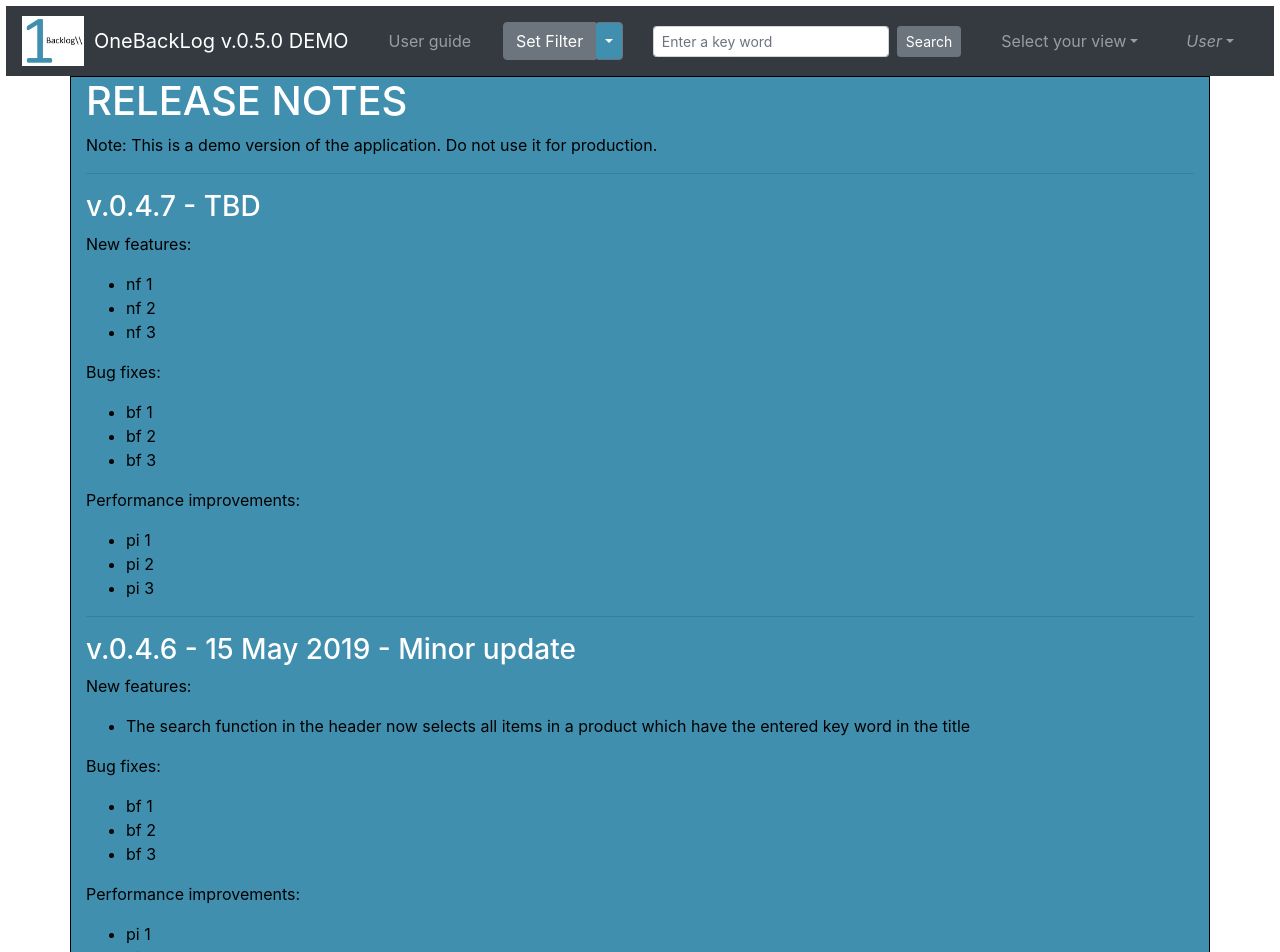
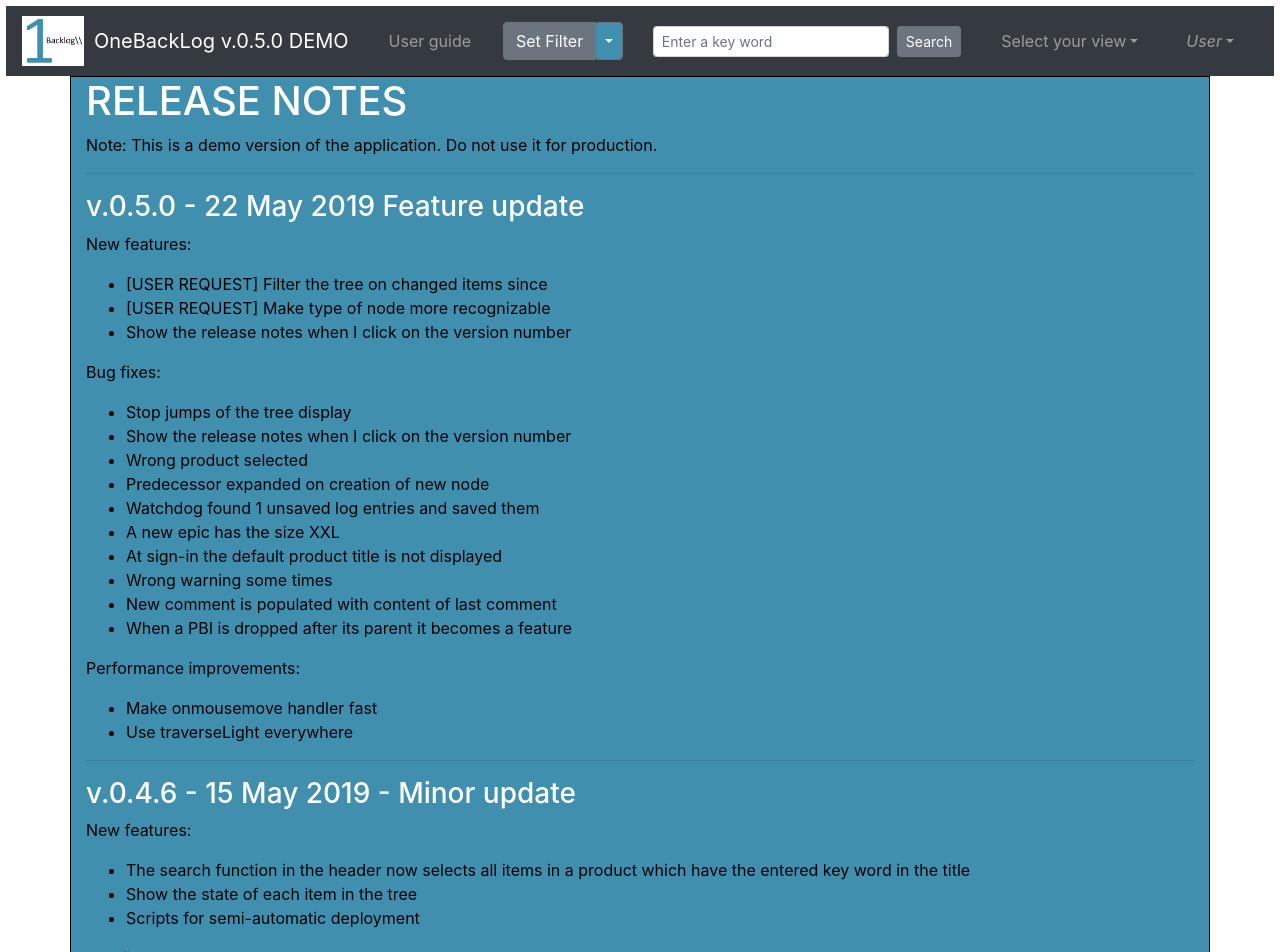
Before and after one commit to ErikVerheul/OneBacklog, a Vue app: page /rel-notes in a window 1280 px wide. Shown: the top 952 px of the page. Built offline with nearby package versions, Linux system fonts and the light colour scheme.

Commit message:
Update to v.0.5.0 DEMO

```diff
--- a/src/components/rel-notes/rel-notes.vue
+++ b/src/components/rel-notes/rel-notes.vue
@@ -5,42 +5,49 @@
 				<h1>RELEASE NOTES</h1>
 				<p v-if=this.$store.state.demo>Note: This is a demo version of the application. Do not use it for production.</p>
 				<hr>
-				<h3>v.0.4.7 - TBD</h3>
+				<h3>v.0.5.0 - 22 May 2019 Feature update</h3>
 				<p>New features:</p>
 				<ul>
-					<li>nf 1</li>
-					<li>nf 2</li>
-					<li>nf 3</li>
+					<li>[USER REQUEST] Filter the tree on changed items since</li>
+					<li>[USER REQUEST] Make type of node more recognizable</li>
+					<li>Show the release notes when I click on the version number</li>
 				</ul>
 				<p>Bug fixes:</p>
 				<ul>
-					<li>bf 1</li>
-					<li>bf 2</li>
-					<li>bf 3</li>
+					<li>Stop jumps of the tree display</li>
+					<li>Show the release notes when I click on the version number</li>
+					<li>Wrong product selected</li>
+					<li>Predecessor expanded on creation of new node</li>
+					<li>Watchdog found 1 unsaved log entries and saved them</li>
+					<li>A new epic has the size XXL</li>
+					<li>At sign-in the default product title is not displayed</li>
+					<li>Wrong warning some times</li>
+					<li>New comment is populated with content of last comment</li>
+					<li>When a PBI is dropped after its parent it becomes a feature</li>
 				</ul>
 				<p>Performance improvements:</p>
 				<ul>
-					<li>pi 1</li>
-					<li>pi 2</li>
-					<li>pi 3</li>
+					<li>Make onmousemove handler fast</li>
+					<li>Use traverseLight everywhere</li>
 				</ul>
 				<hr>
 				<h3>v.0.4.6 - 15 May 2019 - Minor update</h3>
 				<p>New features:</p>
 				<ul>
 					<li>The search function in the header now selects all items in a product which have the entered key word in the title</li>
+					<li>Show the state of each item in the tree</li>
+					<li>Scripts for semi-automatic deployment</li>
 				</ul>
 				<p>Bug fixes:</p>
 				<ul>
-					<li>bf 1</li>
-					<li>bf 2</li>
-					<li>bf 3</li>
+					<li>Removed nodes reappear in new session</li>
+					<li>Sometimes the title does not update in the tree</li>
+					<li>Feature erroneously displayed as leaf</li>
 				</ul>
 				<p>Performance improvements:</p>
 				<ul>
-					<li>pi 1</li>
-					<li>pi 2</li>
-					<li>pi 3</li>
+					<li>Faster traverse algorithm</li>
+					<li>Avoid deep copy</li>
 				</ul>
 				<hr>
 				<h3>v.0.4.5 - 11 May 2019 - The first public release on onebacklog.net</h3>
--- a/src/components/userguide/userguide.vue
+++ b/src/components/userguide/userguide.vue
@@ -8,8 +8,10 @@
 				<p class="indent10">Always mention the version number located after the app name when reporting issues.</p>
 				<h5>User guide</h5>
 				<p class="indent10">This text</p>
-				<h5>Search on key word</h5>
-				<p class="indent10">Input field for the search button. Searches for the keyword in the title of all items of the current product. That is the product for which an item is selected.</p>
+				<h5>Filter on time</h5>
+				<p class="indent10">With the split button next to the 'user guide' you can open a drop down list with 3 choices: Show the changes in the last 10 minutes, in the last hour and in the last 24 hours. After selecting an option the items changed in the chosen time frame will be highlighted. Branches not changed will not show. To return to the normal view press the button which now has the test 'Reset'</p>
+				<h5>Search on key word.</h5>
+				<p class="indent10">Input field for the search button. Searches for the keyword in the title of all items of the current product. That is the product for which an item is selected. To return to the normal view empty the search field en press the search button.</p>
 				<h5>Search button</h5>
 				<p class="indent10">When clicked all items in the current product with the keyword in the title will expand and highlighted.</p>
 				<h5>Select your view</h5>
```
